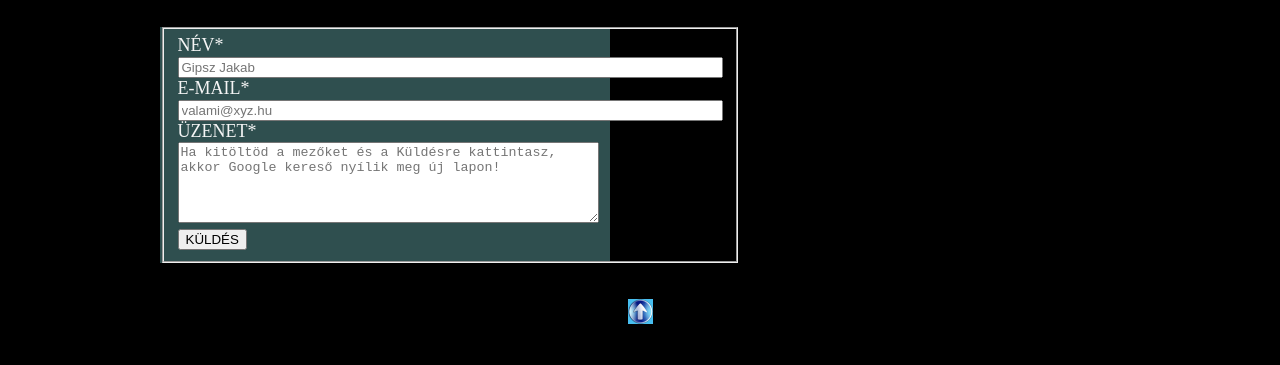
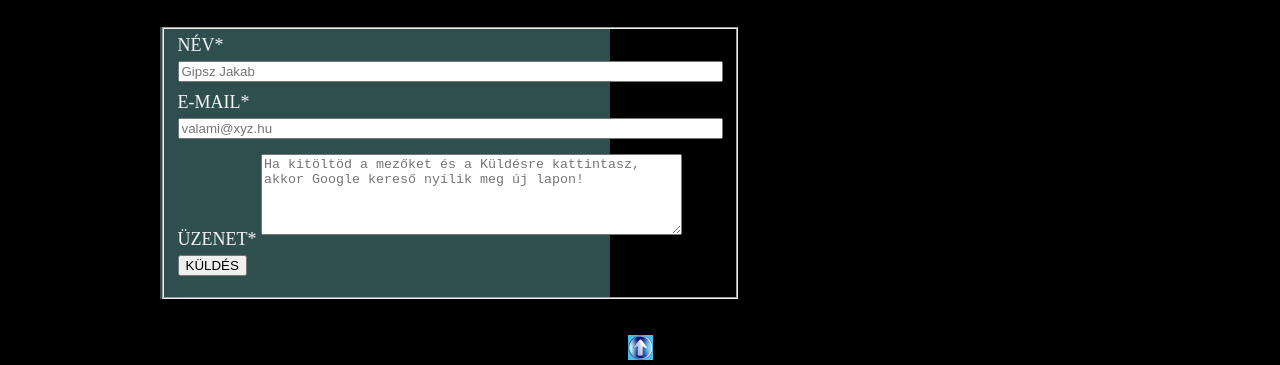
Before and after one commit to takib77/project-html-001-about-site, a plain HTML site: page about.html in a window 1280 px wide. Shown: the part 1593-1958 px from the top of the page. Before the commit the page ends 1922 px from the top, so only its background shows below. Drawn offline with Linux system fonts and the light colour scheme.

Commit message:
térkép

```diff
--- a/about.html
+++ b/about.html
@@ -84,15 +84,15 @@
     <div id="input">
         <fieldset>
             <form action="https://google.hu" target="_blank">
-                <label for="name">NÉV*</label><br>
-                <input type="text" name="name" minlength="5" size="65" placeholder="Gipsz Jakab" required><br>
-                <label for="email">E-MAIL*</label><br>
-                <input type="email" name="email" id="email" size="65" placeholder="valami@xyz.hu" required><br>
-                <label for="text">ÜZENET*</label><br>
+                <label for="name">NÉV*</label>
+                <input type="text" name="name" minlength="5" size="65" placeholder="Gipsz Jakab" required>
+                <label for="email">E-MAIL*</label>
+                <input type="email" name="email" id="email" size="65" placeholder="valami@xyz.hu" required>
+                <label for="text">ÜZENET*</label>
                 <textarea name="text" cols="50" rows="5" minlength="20"
                     placeholder="Ha kitöltöd a mezőket és a Küldésre kattintasz, akkor Google kereső nyílik meg új lapon!"
-                    required></textarea><br>
-                <input type="submit" value="KÜLDÉS"><br>
+                    required></textarea>
+                <input type="submit" value="KÜLDÉS">
             </form>
         </fieldset>
     </div>
--- a/style.css
+++ b/style.css
@@ -119,3 +119,7 @@ aside{
     background-color: darkslategray;
     max-width: 450px;
 }
+
+textarea, input{
+    margin: 5px 0px 10px;
+}
```
